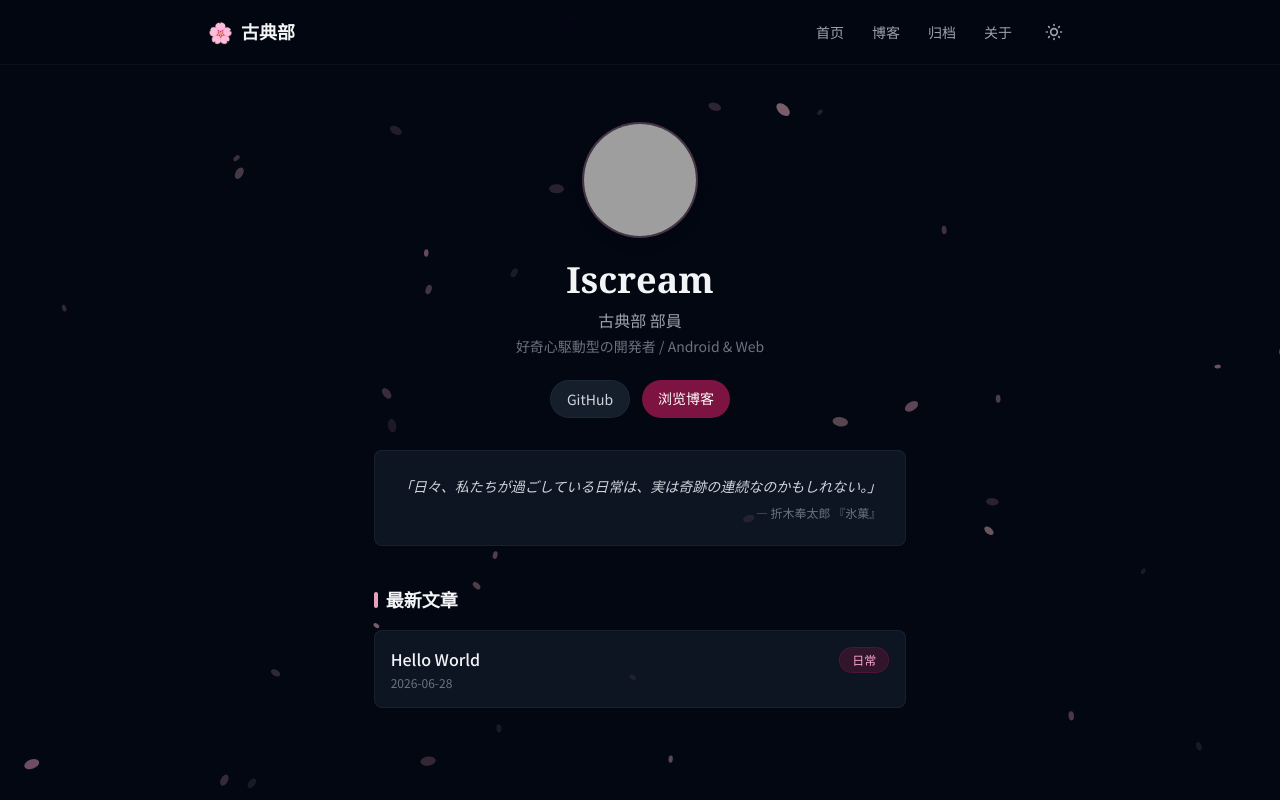
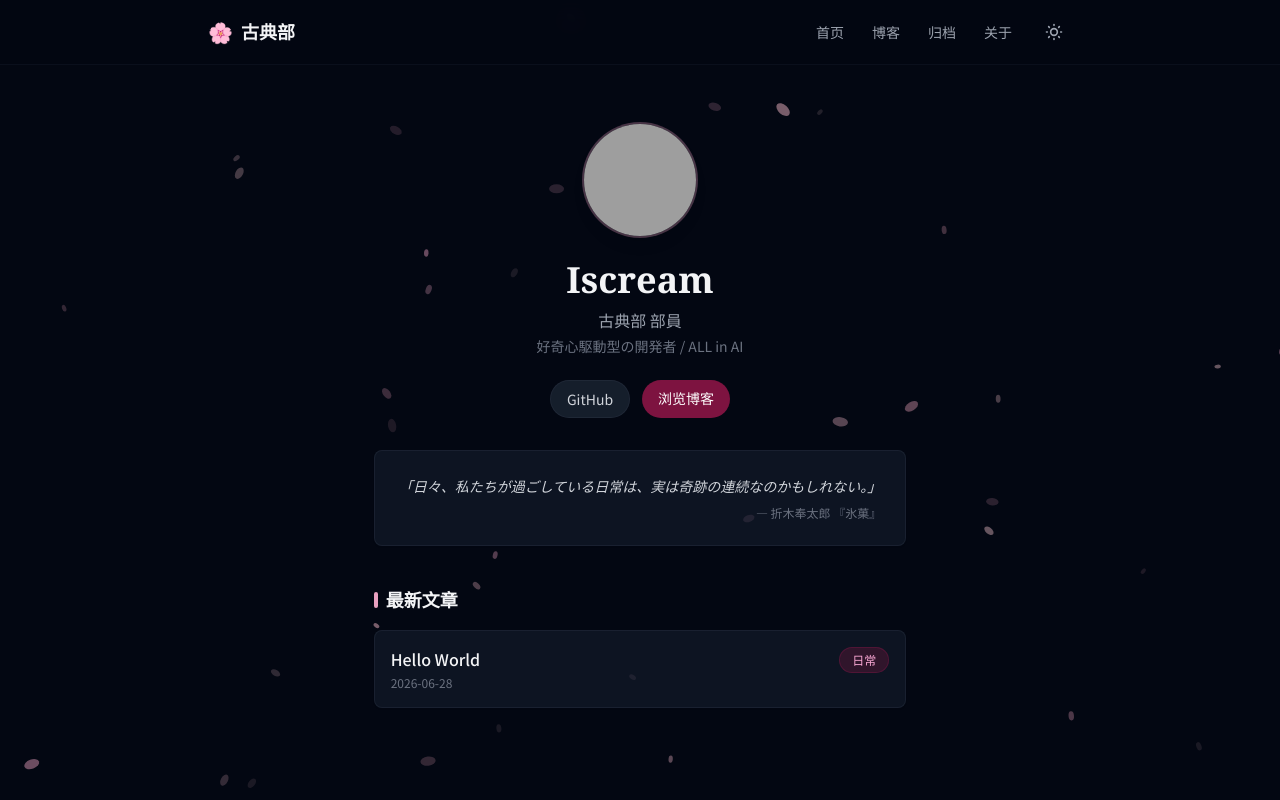
Before and after one commit to ahjy51/ahjy5.github.io, an Astro site: page / in a window 1280 px wide. Shown: the top 800 px of the page. Built offline with nearby package versions, Linux system fonts and the light colour scheme; Astro itself is replaced by a stand-in of ours; grey boxes are pictures that could not be loaded.

Commit message:
chore: update personal title from Android & Web to ALL in AI
modify the self-introduction title text on homepage

```diff
--- a/src/pages/index.astro
+++ b/src/pages/index.astro
@@ -17,7 +17,7 @@ import Layout from '../layouts/Layout.astro';
         古典部 部員
       </p>
       <p class="text-hyouka-mist dark:text-gray-500 text-sm mb-6">
-        好奇心駆動型の開発者 / Android & Web
+        好奇心駆動型の開発者 / ALL in AI
       </p>
 
       <div class="flex justify-center gap-3 mb-8">
```
